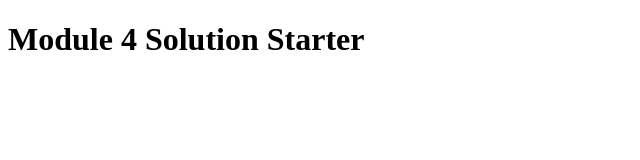
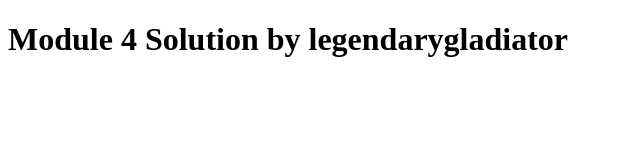
Before and after one commit to legendarygladiator/coursera_assignment_3, a plain HTML site: page index.html in a window 1280 px wide. Shown: the whole page, without its empty margins (0-640 px from the left). Drawn offline with Linux system fonts and the light colour scheme.

Commit message:
Update index.html

```diff
--- a/index.html
+++ b/index.html
@@ -8,6 +8,6 @@
   <script src="script.js"></script>
 </head>
 <body>
-  <h1>Module 4 Solution Starter</h1>
+  <h1>Module 4 Solution by legendarygladiator</h1>
 </body>
 </html>
```
